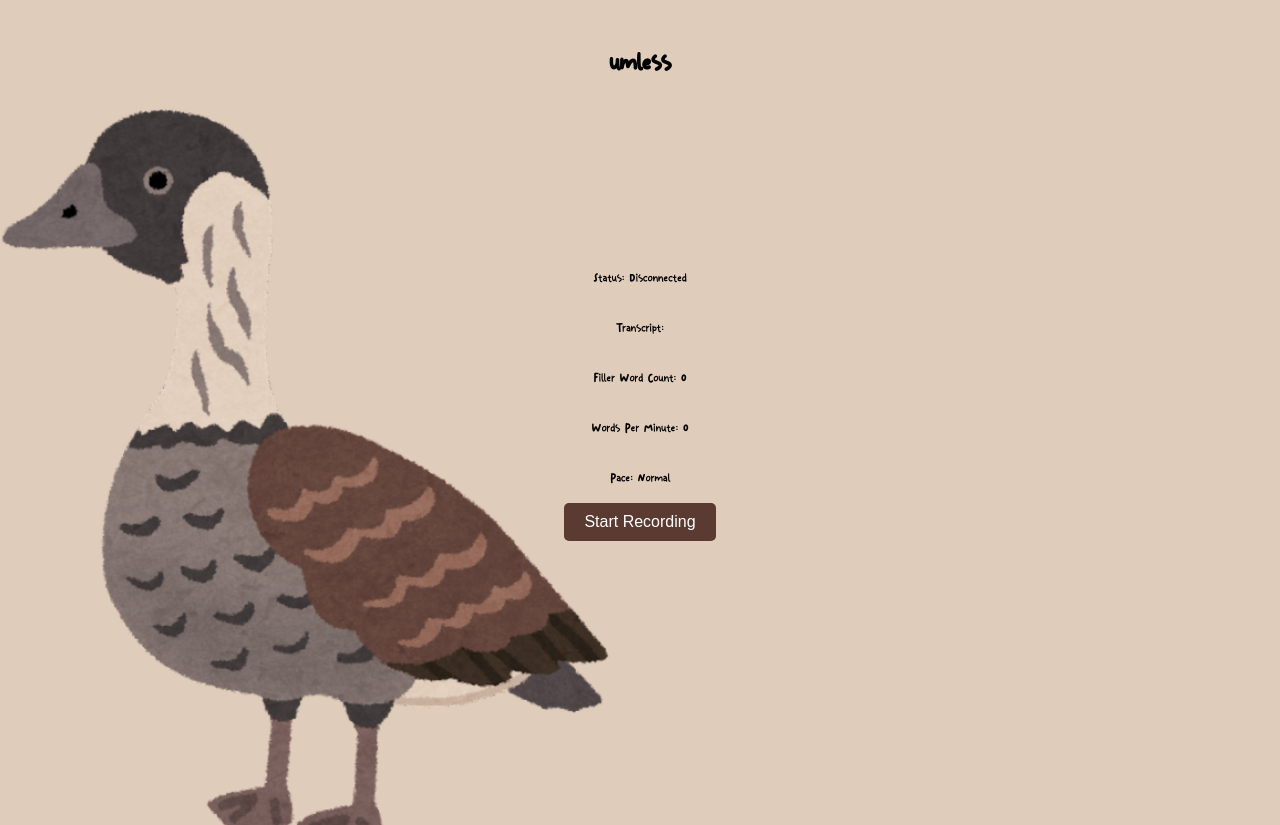
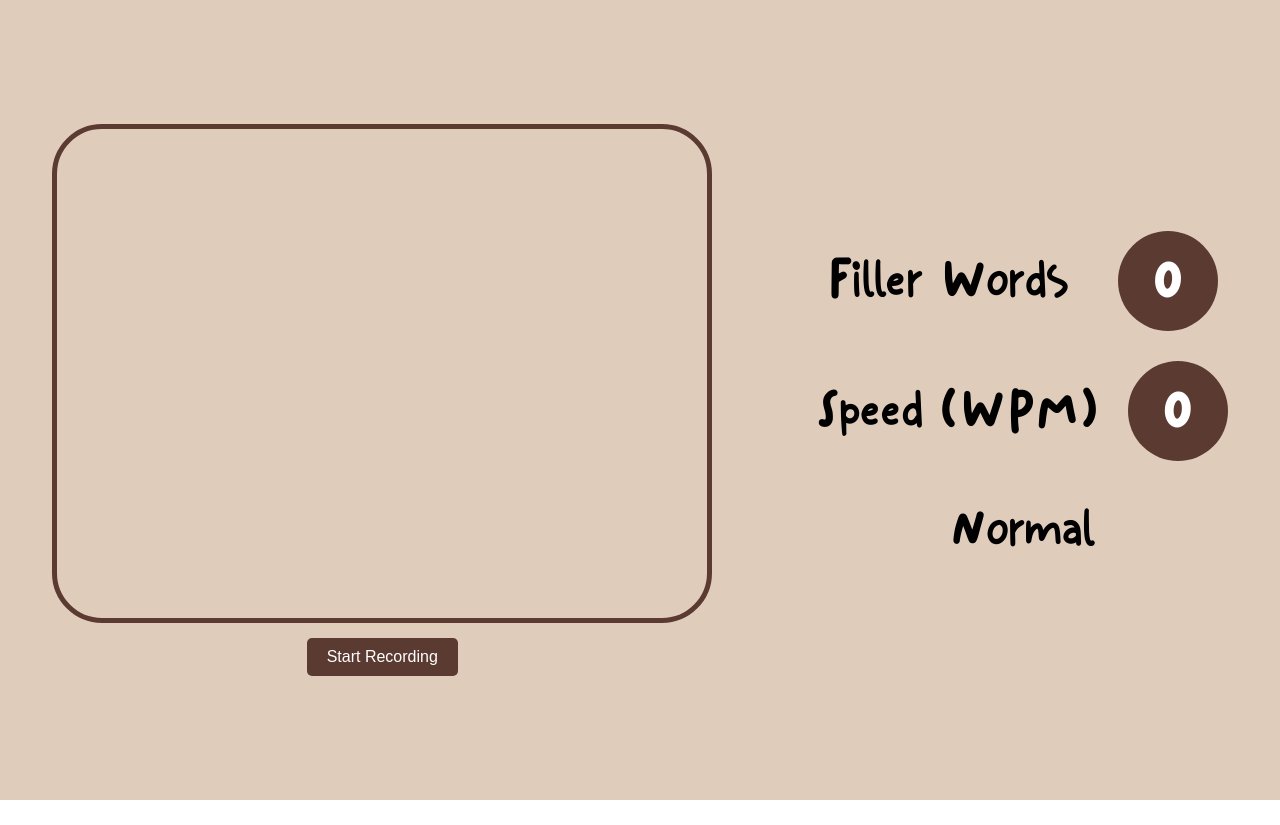
Before and after one commit to kkatherineliu/umless, a React (Create React App) app in the folder umless/: page /record in a window 1280 px wide. After the commit the page ends 800 px from the top, so only its background shows below. Built offline with nearby package versions, Linux system fonts and the light colour scheme.

Commit message:
styled recording page

```diff
--- a/umless/src/index.css
+++ b/umless/src/index.css
@@ -5,6 +5,7 @@ body {
     sans-serif;
   -webkit-font-smoothing: antialiased;
   -moz-osx-font-smoothing: grayscale;
+  background-color: #E0CCBB;
 }
 
 code {
--- a/umless/src/pages/recordingPage/RecordingPage.css
+++ b/umless/src/pages/recordingPage/RecordingPage.css
@@ -0,0 +1,66 @@
+/* :root {
+    --light-brown: #E0CCBB;
+    --dark-brown: #5b3b31;
+  } */
+
+@font-face {
+font-family: "Staywork";
+src: local("Staywork"),
+    url("../../assets/fonts/staywork.ttf") format("truetype");
+}
+
+.container {
+    display: flex;
+    justify-content: space-around;
+    align-items: center;
+    height: 100vh;
+    width: 100vw;
+    background-color: #E0CCBB;
+}
+
+.video {
+    border: 5px solid #5b3b31;
+    border-radius: 50px;
+    overflow: hidden;
+    max-height: 489px;
+    min-height: 489px;
+    max-width: 650px;
+    min-width: 650px;
+}
+
+.video-container {
+    display: flex;
+    flex-direction: column;
+    align-items: center;
+    gap: 15px;
+}
+
+.stats-container {
+    display: flex;
+    flex-direction: column;
+    gap: 30px;
+}
+
+.statistic {
+    display: flex;
+    align-items: center;
+    justify-content: space-around;
+    gap: 30px;
+}
+
+.label {
+    font-size: 70px;
+}
+
+.value {
+    display: flex;
+    align-items: center;
+    justify-content: center;
+    border-radius: 50%;
+    background-color: #5b3b31;
+    height: 100px !important;
+    width: 100px !important;
+    font-size: 85px;
+    font-weight: 200;
+    color: white;
+}
--- a/umless/src/pages/recordingPage/RecordingPage.js
+++ b/umless/src/pages/recordingPage/RecordingPage.js
@@ -166,35 +166,41 @@ function RecordingPage() {
   };
 
   return (
-    <div className="App">
-      <header className="App-header">
-        <h1>umless</h1>
-
-        <video
+    <div className="container">
+      <div className="video-container">
+        <video className="video"
           ref={videoRef}
           autoPlay
           playsInline
           muted
-          className="video"
           style={{ transform: "scaleX(-1)" }}
         />
-        <p>Status: {status}</p>
-        {/* <p>Transcript: {transcript}</p> */}
-        <div className="transcript-container">
-          <p>Transcript: {transcript}<span style={{ color: "gray" }}>{interimTranscript}</span></p>
-          {/* Display final and interim */}
-        </div>
-        <p>Filler Word Count: {fillerWordCount}</p>
-        <p>Words Per Minute: {wpm}</p>
-        <p>Pace: {paceStatus}</p>
         {!recording ? (
           <button onClick={startRecording}>Start Recording</button>
         ) : (
           <button onClick={stopRecording}>Stop Recording</button>
         )}
-      </header>
+      </div>
+
+      <div className="stats-container">
+        <div className="statistic">
+          <span className="label">Filler Words</span>
+          <span className="value">{fillerWordCount}</span>
+        </div>
+        <div className="statistic">
+          <span className="label">Speed (WPM)</span>
+          <span className="value">{wpm}</span>
+        </div>
+        <div className="statistic">
+          <span className="label">{paceStatus}</span>
+        </div>
+      </div>
     </div>
   );
 }
 
 export default RecordingPage;
+
+// <div className="transcript-container">
+// <p>Transcript: {transcript}<span style={{ color: "gray" }}>{interimTranscript}</span></p>
+// </div>
```
